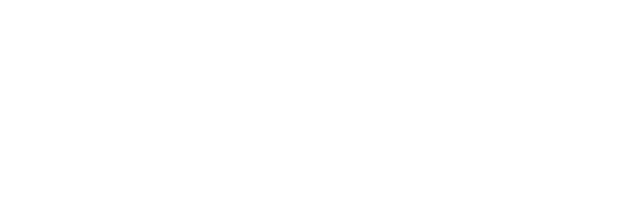
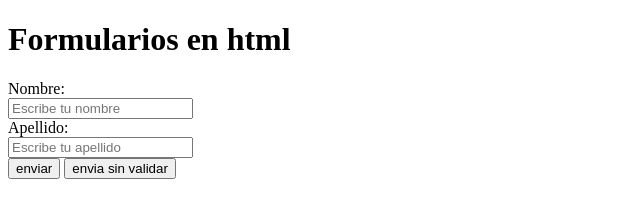
Before and after one commit to FernandoCastillo19/leccion_7, a plain HTML site: page index.html in a window 1280 px wide. Shown: the whole page, without its empty margins (0-640 px from the left). Drawn offline with Linux system fonts and the light colour scheme.

Commit message:
commit 2

```diff
--- a/index.html
+++ b/index.html
@@ -5,9 +5,25 @@
     <meta http-equiv="X-UA-Compatible" content="IE=edge">
     <meta name="viewport" content="width=device-width, initial-scale=1.0">
     <link rel="stylesheet" href="CSS/style.css">
-    <title>Document</title>
+    <title>Formularios en HTML</title>
 </head>
 <body>
+    <H1>Formularios en html</H1>
+    <form>
+        <label for="nombre">Nombre: </label>
+        <br>
+        <input type="text" id="nombre" name="nombre"
+            placeholder="Escribe tu nombre" required="true" />
 
+        <br>
+        <label for="apellido">Apellido: </label>
+        <br>
+        <input type="text" id="apellido" name="apellido"
+            placeholder="Escribe tu apellido" required="true"/>
+
+        <br>
+        <input type="submit" value="enviar"/>
+        <input type="submit" formnovalidate="formnocalidate" value="envia sin validar">
+    </form>
 </body>
 </html>
```
